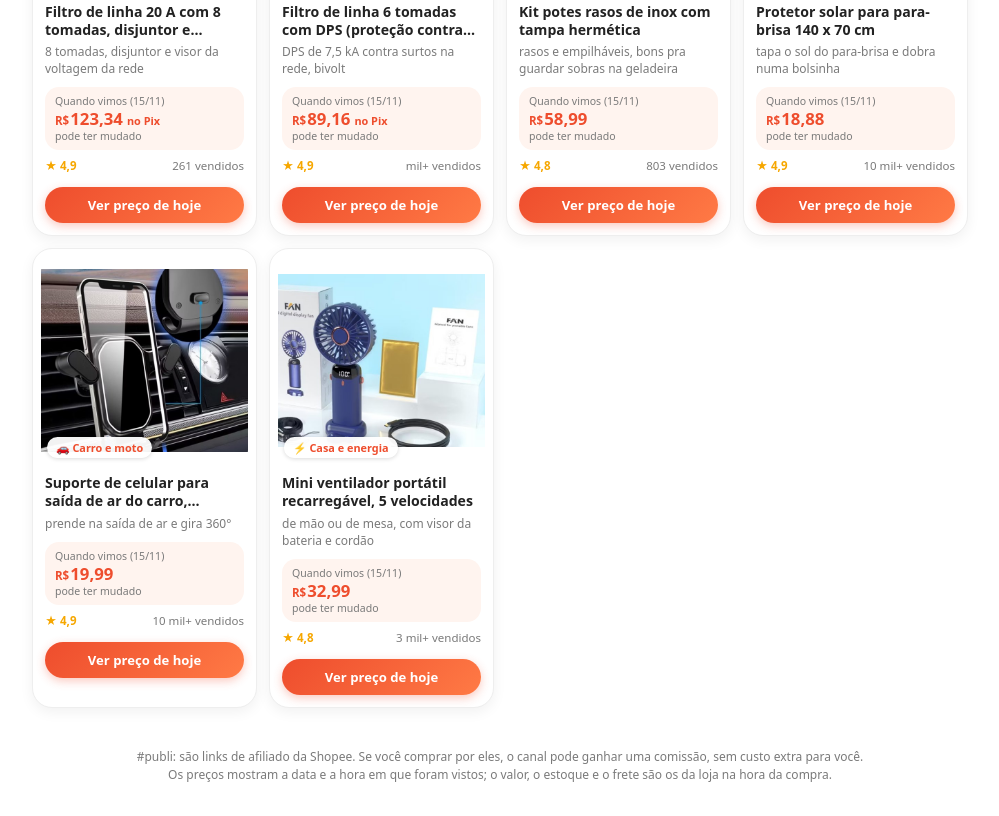
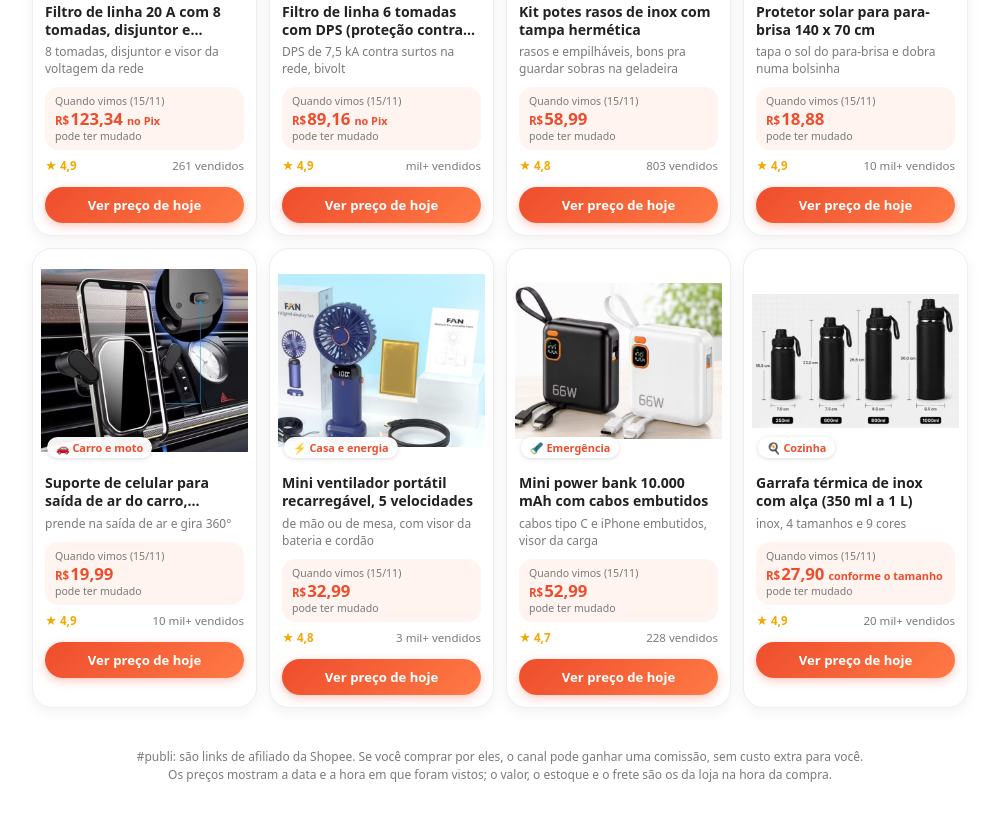
Before and after one commit to BrunoFantinato/achadinhos, a plain HTML site: page index.html in a window 1280 px wide. Shown: the part 987-1803 px from the top of the page, without its empty margins (140-1139 px from the left). Drawn offline with Linux system fonts and the light colour scheme.

Commit message:
Atualiza achadinhos (12 produtos)

```diff
--- a/index.html
+++ b/index.html
@@ -56,7 +56,7 @@
 <main>
  <div class="faixa">⚡ Viu no vídeo? Está aqui! Os preços são de quando a gente viu e mudam rápido. O valor certo é o da loja.</div>
  <div class="chips"><button class="on" data-c="">🔥 Todos</button><button data-c="Casa e energia">⚡ Casa e energia</button><button data-c="Cozinha">🍳 Cozinha</button><button data-c="Carro e moto">🚗 Carro e moto</button><button data-c="Emergência">🔦 Emergência</button></div>
- <div class="titulo"><h3>Achadinhos dos vídeos</h3><span id="n">10 produtos</span></div>
+ <div class="titulo"><h3>Achadinhos dos vídeos</h3><span id="n">12 produtos</span></div>
  <div class="grade">
 <a class="card" href="https://s.shopee.com.br/6fisWjUItz" target="_blank" rel="noopener sponsored" data-cat="Emergência" data-busca="lanterna led recarregável usb, 5 modos pra quando a luz acabar: baixo, médio, alto, sos e strobo emergência apagão falta de luz emergência temporal chuva camping">
   <div class="foto"><img src="img/lanterna.jpg" alt="Lanterna LED recarregável USB, 5 modos" loading="lazy"><span class="tag">🔦 Emergência</span></div>
@@ -98,6 +98,14 @@
   <div class="foto"><img src="img/ventilador.jpg" alt="Mini ventilador portátil recarregável, 5 velocidades" loading="lazy"><span class="tag">⚡ Casa e energia</span></div>
   <div class="corpo"><h2>Mini ventilador portátil recarregável, 5 velocidades</h2><p class="dest">de mão ou de mesa, com visor da bateria e cordão</p><div class="pbox"><span class="plab">Quando vimos (15/11)</span><div class="preco"><small>R$</small>32,99</div><span class="pobs">pode ter mudado</span></div><div class="nota"><b>★ 4,8</b><span>3 mil+ vendidos</span></div><span class="btn">Ver preço de hoje</span></div>
 </a>
+<a class="card" href="https://s.shopee.com.br/9fMU7YhQby" target="_blank" rel="noopener sponsored" data-cat="Emergência" data-busca="mini power bank 10.000 mah com cabos embutidos cabos tipo c e iphone embutidos, visor da carga emergência apagão falta de luz celular bateria viagem emergência temporal">
+  <div class="foto"><img src="img/powerbank.jpg" alt="Mini power bank 10.000 mAh com cabos embutidos" loading="lazy"><span class="tag">🔦 Emergência</span></div>
+  <div class="corpo"><h2>Mini power bank 10.000 mAh com cabos embutidos</h2><p class="dest">cabos tipo C e iPhone embutidos, visor da carga</p><div class="pbox"><span class="plab">Quando vimos (15/11)</span><div class="preco"><small>R$</small>52,99</div><span class="pobs">pode ter mudado</span></div><div class="nota"><b>★ 4,7</b><span>228 vendidos</span></div><span class="btn">Ver preço de hoje</span></div>
+</a>
+<a class="card" href="https://s.shopee.com.br/2BGTBp4Mup" target="_blank" rel="noopener sponsored" data-cat="Cozinha" data-busca="garrafa térmica de inox com alça (350 ml a 1 l) inox, 4 tamanhos e 9 cores cozinha calor água gelada gelo academia escola trabalho verão hidratação">
+  <div class="foto"><img src="img/garrafa.jpg" alt="Garrafa térmica de inox com alça (350 ml a 1 L)" loading="lazy"><span class="tag">🍳 Cozinha</span></div>
+  <div class="corpo"><h2>Garrafa térmica de inox com alça (350 ml a 1 L)</h2><p class="dest">inox, 4 tamanhos e 9 cores</p><div class="pbox"><span class="plab">Quando vimos (15/11)</span><div class="preco"><small>R$</small>27,90<em>conforme o tamanho</em></div><span class="pobs">pode ter mudado</span></div><div class="nota"><b>★ 4,9</b><span>20 mil+ vendidos</span></div><span class="btn">Ver preço de hoje</span></div>
+</a>
  </div>
  <p id="nada" hidden>Nada encontrado. Tente outra palavra.</p>
 </main>
```
Also changed, not shown: img/garrafa.jpg (added), img/powerbank.jpg (added).
